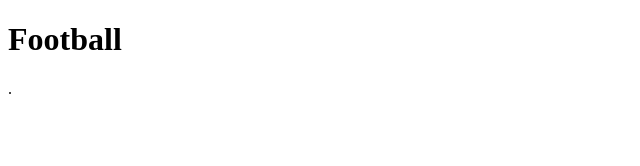
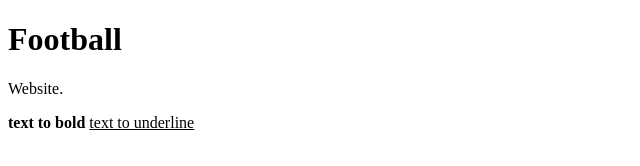
Before and after one commit to gt3104/Exploring-cs, a plain HTML site: page index.html in a window 1280 px wide. Shown: the whole page, without its empty margins (0-640 px from the left). Drawn offline with Linux system fonts and the light colour scheme.

Commit message:
Update index.html

```diff
--- a/index.html
+++ b/index.html
@@ -2,6 +2,8 @@
 <html>
  <body>
 <h1>Football</h1>
-   	<p>.</p>
+   	<p>Website.</p>
  </body>
 </html>
+<b>text to bold</b>
+	<u>text to underline</u>
```
